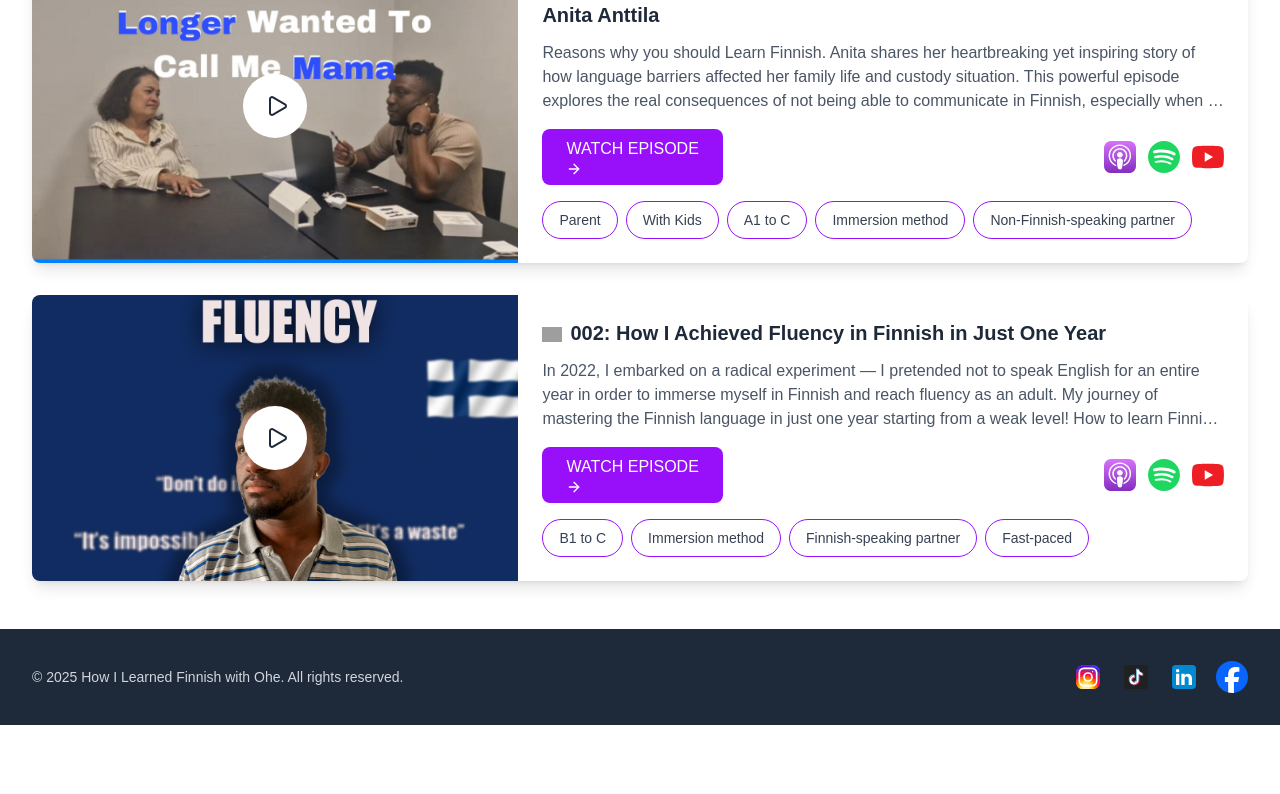
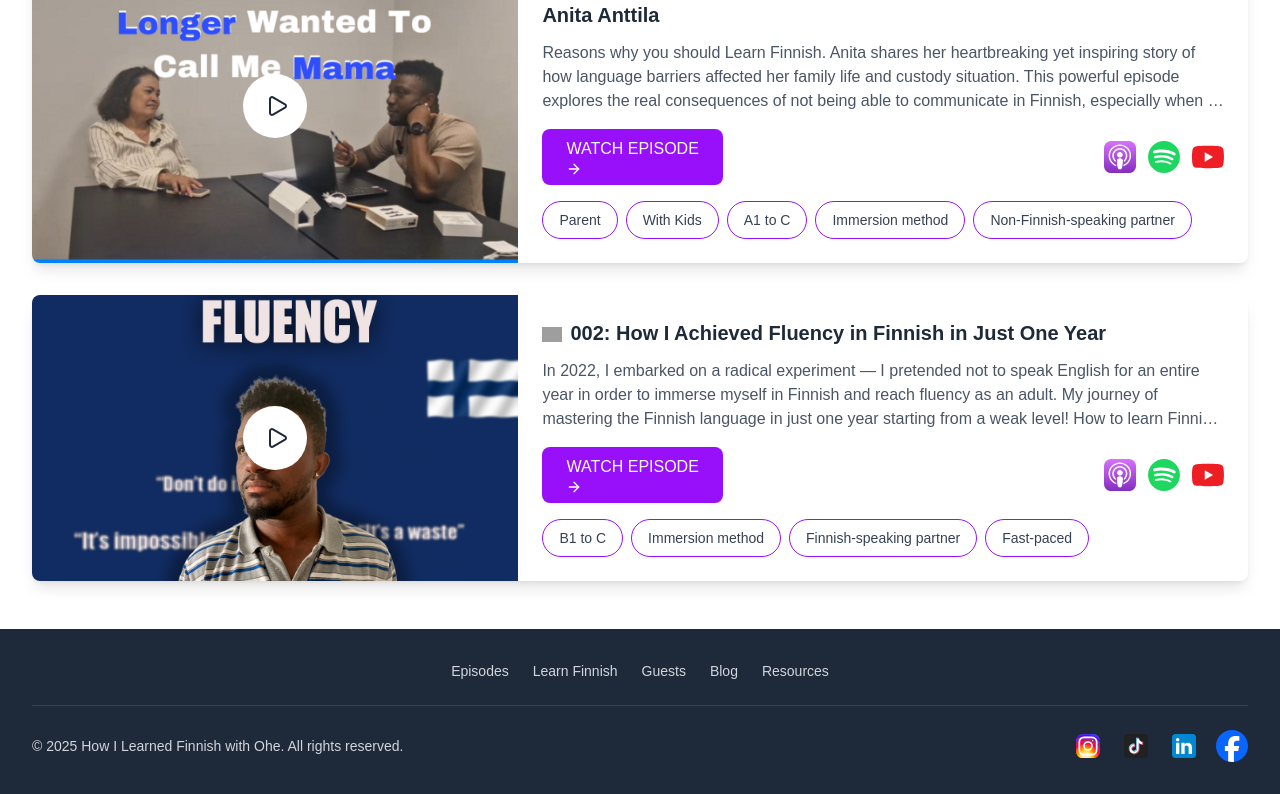
Before and after one commit to pokumars/howILearnedFinnish, a Next.js app: page / in a window 1280 px wide. Shown: the part 4194-4988 px from the top of the page. Before the commit the page ends 4919 px from the top, so only its background shows below. Built offline with nearby package versions, Linux system fonts and the light colour scheme; grey boxes are pictures that could not be loaded; a web font is replaced by a local one.

Commit message:
feat: add hub navigation links to Footer component for improved site navigation

```diff
--- a/src/components/Footer.tsx
+++ b/src/components/Footer.tsx
@@ -1,4 +1,13 @@
 import Image from "next/image";
+import Link from "next/link";
+
+const hubLinks = [
+  { href: "/", label: "Episodes" },
+  { href: "/learn-finnish", label: "Learn Finnish" },
+  { href: "/guests", label: "Guests" },
+  { href: "/blog", label: "Blog" },
+  { href: "/resources", label: "Resources" },
+];
 
 export default function Footer() {
   const socialLinks = [
@@ -27,7 +36,20 @@ export default function Footer() {
   return (
     <footer className="bg-gray-800 text-white">
       <div className="max-w-7xl mx-auto px-4 sm:px-6 lg:px-8 py-8">
-        <div className="flex flex-col md:flex-row justify-between items-center">
+        {/* Hub navigation */}
+        <nav aria-label="Footer navigation" className="flex flex-wrap justify-center gap-x-6 gap-y-2 mb-6">
+          {hubLinks.map((link) => (
+            <Link
+              key={link.href}
+              href={link.href}
+              className="text-sm text-gray-300 hover:text-white transition-colors duration-200"
+            >
+              {link.label}
+            </Link>
+          ))}
+        </nav>
+
+        <div className="flex flex-col md:flex-row justify-between items-center border-t border-gray-700 pt-6">
           <div className="text-sm text-gray-300 mb-4 md:mb-0">
             © 2025 How I Learned Finnish with Ohe. All rights reserved.
           </div>
```
